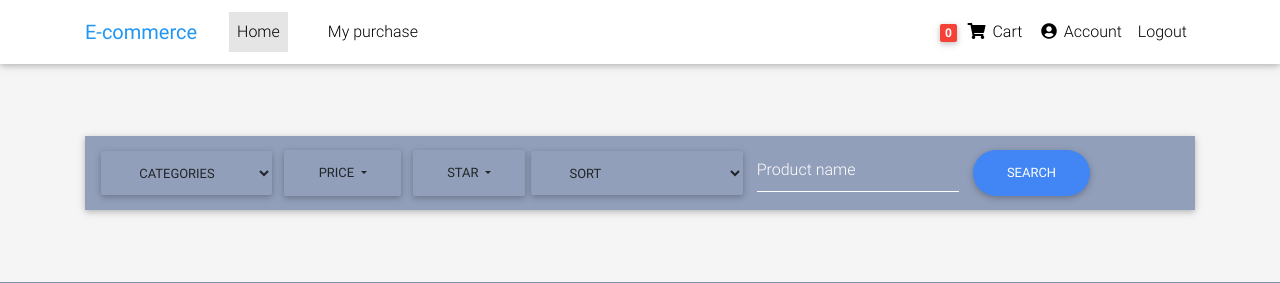
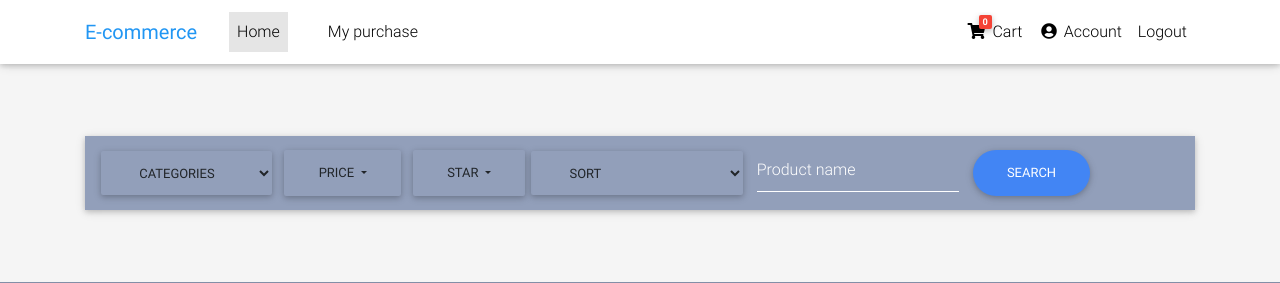
Before and after one commit to awesome-academy/hn_python_naitei19-ecommerce, a Django app: page / in a window 1280 px wide. Shown: the top 283 px of the page. Run offline with Django 4.2, Linux system fonts and the light colour scheme; the visitor is signed in with stand-in values (Sample User, id 1); data that the repository does not hold is empty; some libraries are stand-ins or nearby versions.

Commit message:
Task 69344 : [User] fix bug giỏ hàng

```diff
--- a/app/views.py
+++ b/app/views.py
@@ -160,6 +160,7 @@ def add_to_cart(request, slug):
         if request.method == 'POST':
             return JsonResponse({'message': 'Item added to your cart.', 'quantity': order_item.quantity,
                                  'cart_total': order.amount, 'item_total': order_item.get_final_price()})
+        messages.info(request, _('The item was added to your cart.'))
     else:
         ordered_date = timezone.now()
         order = Order.objects.create(
@@ -169,7 +170,7 @@ def add_to_cart(request, slug):
         order.amount += order_item.get_single_price()
         order.save()
         messages.info(request, _('The item was added to your cart.'))
-    return redirect('app:order-summary')
+    return redirect('/')
 
 
 @login_required
@@ -186,6 +187,11 @@ def remove_from_cart(request, slug):
                     order.amount -= cart_item.get_final_price()
                     order.save()
                     cart_item.delete()
+                if (order.coupon is None):
+                    coupon = 0
+                else:
+                    coupon = order.coupon.amount
+                order.amount -= coupon
                 return JsonResponse({'message': 'Items removed from your cart.', 'cart_total': order.amount})
             else:
                 return JsonResponse({'message': 'Item was not in your cart.'})
@@ -214,7 +220,7 @@ def remove_single_item_from_cart(request, slug):
                 order.save()
                 order_item.delete()
                 return JsonResponse({'message': 'Item removed from your cart.', 'quantity': 0, 'cart_total': order.amount})
-            if (order.coupon == None):
+            if (order.coupon is None):
                 coupon = 0
             else:
                 coupon = order.coupon.amount
--- a/static/css/custom.css
+++ b/static/css/custom.css
@@ -140,6 +140,14 @@ img {
     background-color: transparent;
 }
 
+.cart_quantity {
+    left: 31px;
+    bottom: 12px;
+    position: relative;
+    z-index: 99;
+    font-size: 58%;
+}
+
 /* --------------------------------------*/
 
 
@@ -225,17 +233,21 @@ img {
 .order-card {
     border-radius: 10px;
 }
+
 .hl-text {
     color: #ee4d2d;
 }
+
 .progress-ctn {
     height: 6px;
     border-radius: 16px;
 }
+
 .pg-bar {
     border-radius: 16px;
     background-color: #ee4d2d;
 }
+
 .card-footer {
     background-color: #ee4d2d;
     border-bottom-left-radius: 10px;
--- a/templates/navbar.html
+++ b/templates/navbar.html
@@ -37,7 +37,7 @@
         {% if user.is_authenticated %}
           <li class="nav-item">
             <a href="{% url 'app:order-summary' %}" class="nav-link waves-effect">
-              <span class="badge red z-depth-1 mr-1"> {{ request.user|cart_item_count }} </span>
+              <span class="badge red cart_quantity"> {{ request.user|cart_item_count }} </span>
               <i class="fas fa-shopping-cart"></i>
               <span class="clearfix d-none d-sm-inline-block"> {% trans "Cart" %} </span>
             </a>
```
